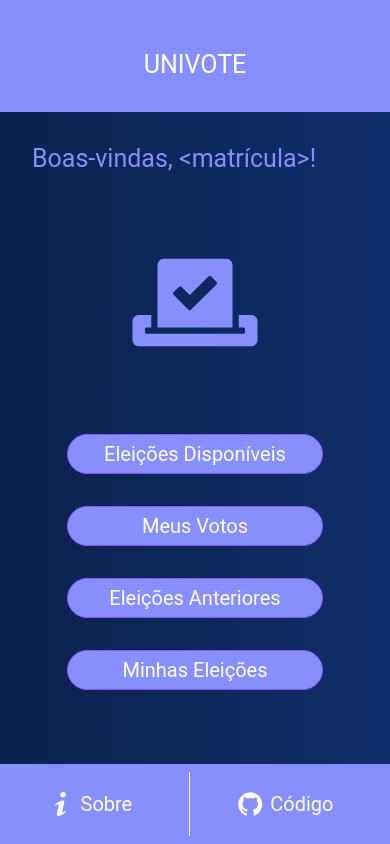
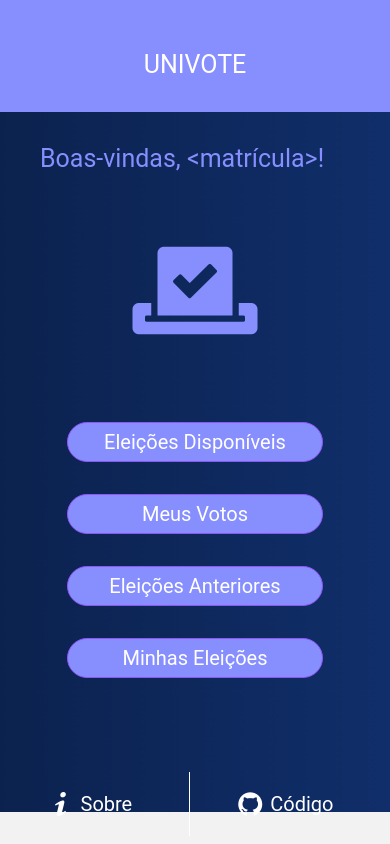
Before and after one commit to mikeantonio772/univote, a React Native app in the folder frontend/: screen /Home in a window 390 px wide. Built offline with nearby package versions, Linux system fonts and the light colour scheme.

Commit message:
Style adjustments

```diff
--- a/frontend/src/components/Card.js
+++ b/frontend/src/components/Card.js
@@ -16,6 +16,7 @@ const styles = StyleSheet.create({
     borderRadius: 8,
     borderWidth: 1,
     borderColor: '#9154F8',
-    padding: 24,
+    paddingHorizontal: 24,
+    paddingVertical: 16,
   },
 });
--- a/frontend/src/components/Footer.js
+++ b/frontend/src/components/Footer.js
@@ -5,7 +5,7 @@ import InfoIcon from 'react-native-vector-icons/Entypo';
 
 export default function Footer(props) {
   return (
-    <View style={styles.footer}>
+    <View style={[styles.footer, {backgroundColor: props.backgroundColor}]}>
       <TouchableHighlight
         underlayColor="#9154F8"
         onPress={props.onPressAbout}
@@ -31,7 +31,6 @@ export default function Footer(props) {
 
 const styles = StyleSheet.create({
   footer: {
-    backgroundColor: "#878FFF",
     height: 80,
     flexDirection: 'row',
     alignItems: 'center',
@@ -51,6 +50,6 @@ const styles = StyleSheet.create({
   footerLine: {
     height: 64,
     width: 1,
-    backgroundColor: 'white'
+    backgroundColor: 'white',
   }
 });
--- a/frontend/src/components/Title.js
+++ b/frontend/src/components/Title.js
@@ -1,10 +1,28 @@
 import React from 'react';
-import { StyleSheet, Text, View } from 'react-native';
+import { StyleSheet, Text, TouchableHighlight, View } from 'react-native';
+import BackIcon from 'react-native-vector-icons/AntDesign';
 
 export default function Title(props) {
-	return (
-		<Text style={styles.title}>{props.text}</Text>
-	)
+  if (props.back) {
+    return (
+      <View style={styles.view}>
+        <TouchableHighlight
+          underlayColor="#9154F8"
+          onPress={props.onPressBack}
+          style={styles.icons}
+        >
+          <BackIcon name="arrowleft" size={32} color='#878FFF' />
+        </TouchableHighlight>
+        <Text style={styles.title}>{props.text}</Text>
+      </View>
+    )
+  } else {
+    return (
+      <View style={styles.view}>
+        <Text style={styles.title}>{props.text}</Text>
+      </View>
+    )
+  }
 }
 
 const styles = StyleSheet.create({
@@ -13,6 +31,17 @@ const styles = StyleSheet.create({
     color: '#878FFF',
     fontSize: 25,
     textAlign: 'left',
-		margin: 32,
+    marginHorizontal: 8,
+  },
+  view: {
+    flexDirection: 'row',
+    margin: 32,
+    marginBottom: 8,
+  },
+  icons: {
+    alignItems: 'center',
+    justifyContent: 'center',
+    height: 32,
+    borderRadius: 40,
   },
 });
--- a/frontend/src/screens/AvailableElections.js
+++ b/frontend/src/screens/AvailableElections.js
@@ -36,9 +36,9 @@ const DATA = [
 const renderItem = ({ item }) => (
   <View style={styles.container}>
     <Card>
-      <Text>{item.title}</Text>
+      <Text style={[styles.baseText, { fontWeight: 'bold' }]}>{item.title}</Text>
       <View alignItems='center'>
-        <Btn title='VOTAR' width={256} margin={0}/>
+        <Btn title='VOTAR' width={256} margin={0} />
       </View>
     </Card>
   </View>
@@ -48,7 +48,7 @@ export default function AvailableElections({ navigation }) {
   return (
     <ImageBackground style={styles.image} source={background2}>
       <Header />
-      <Title text='Eleições Disponíveis' />
+      <Title text='Eleições Disponíveis' back={true} onPressBack={() => navigation.goBack()} />
       <FlatList
         data={DATA}
         renderItem={renderItem}
@@ -69,4 +69,10 @@ const styles = StyleSheet.create({
     flex: 1,
     width: Dimensions.get("window").width,
   },
+  baseText: {
+    fontFamily: 'Roboto',
+    fontSize: 20,
+    color: 'white',
+    marginBottom: 16
+  },
 });
--- a/frontend/src/screens/Login.js
+++ b/frontend/src/screens/Login.js
@@ -2,6 +2,7 @@ import React from 'react';
 import { StyleSheet, Text, View, ImageBackground, Dimensions } from 'react-native';
 import Btn from '../components/Btn';
 import background1 from '../../assets/background1.png';
+import Footer from '../components/Footer';
 
 export default function Login({ navigation }) {
   return (
@@ -12,6 +13,7 @@ export default function Login({ navigation }) {
           </View>
           <Btn title="ENTRAR" width={128} top={104} onPress={() => navigation.navigate('Home')}/>
         </View>
+        <Footer backgroundColor= "#878FFF77" onPressAbout={() => navigation.navigate('About')}/>
       </ImageBackground>
   );
 }
```
